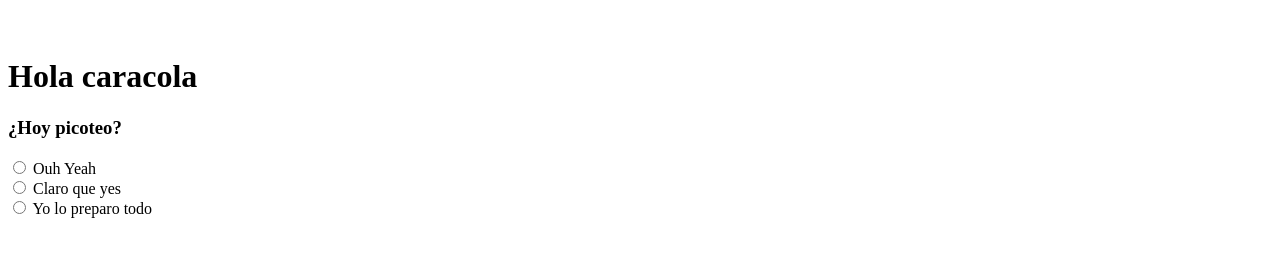
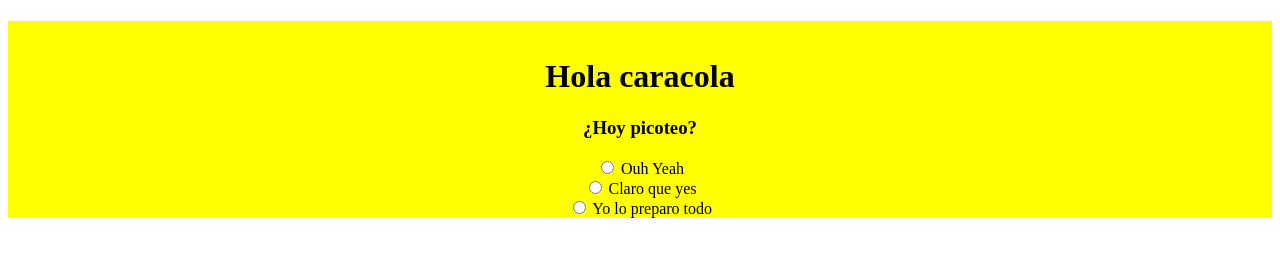
Before and after one commit to VeronicaRamirezMoreno/RepoVeroJorge, a plain HTML site: page index.html in a window 1280 px wide. Drawn offline with Linux system fonts and the light colour scheme.

Commit message:
bootstrap creado

```diff
--- a/index.html
+++ b/index.html
@@ -1,14 +1,25 @@
 <!DOCTYPE html>
+
 <head>
+    <meta charset="UTF-8">
     <!-- HAZ ALGO AQUÍ DENTRO COSITA!!   -->
     <!-- Tú no me mandas  -->
+    <link rel="stylesheet" type= "text/css" href="style.css">
 
 </head>
+
 <body>
+    <div align="center">
+        <div class="container-fluid">
+            <div id="formPicoteo" class= "col-xs-12 col-sm-12 col-md-12 col-lg-12">
                 <h1><br> Hola caracola <br></h1>
                 <h3>¿Hoy picoteo?</h3>
-        <input type = "radio" name = "Ouh Yeah"> <label> Ouh Yeah </label> <br>
-        <input type = "radio" value= "Claro que yes"><label> Claro que yes </label> <br>
-        <input type = "radio" value= "Yo lo preparo todo"><label> Yo lo preparo todo </label> <br>
+                <input type="radio" name="Ouh Yeah"> <label> Ouh Yeah </label> <br>
+                <input type="radio" value="Claro que yes"><label> Claro que yes </label> <br>
+                <input type="radio" value="Yo lo preparo todo"><label> Yo lo preparo todo </label> <br>
+            </div>
+        </div>
+    </div>
+</body>
 
-    </body>
+</html>
--- /dev/null
+++ b/style.css
@@ -0,0 +1,31 @@
+@media screen and (max-width: 767.98px) {
+
+    #formPicoteo {
+        background-color: purple;
+    }
+
+}
+
+@media screen and (min-width: 768px) {
+
+    #formPicoteo {
+        background-color: red;
+    }
+
+}
+
+@media screen and (min-width: 992px) {
+
+    #formPicoteo {
+        background-color: green;
+    }
+
+}
+
+@media screen and (min-width: 1200px) {
+
+    #formPicoteo {
+        background-color: yellow;
+    }
+
+}
```
Lines whose indentation alone changed are shown as unchanged.
